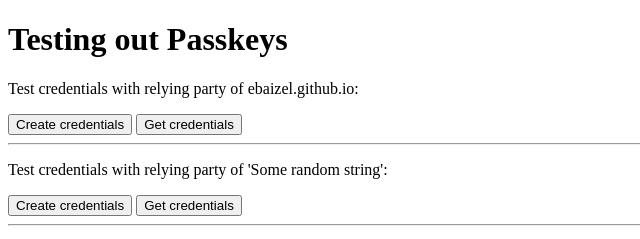
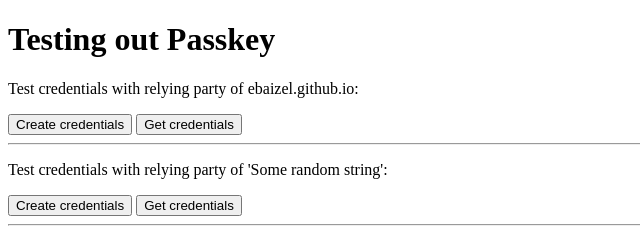
Before and after one commit to ebaizel/passkey, a plain HTML site: page index.html in a window 1280 px wide. Shown: the top 239 px of the page, 0-640 px from the left. Drawn offline with Linux system fonts and the light colour scheme.

Commit message:
Update index.html

```diff
--- a/index.html
+++ b/index.html
@@ -9,7 +9,7 @@
 <title>Execute JavaScript</title>
 </head>
 <body>
-<h1>Testing out Passkeys</h1>
+<h1>Testing out Passkey</h1>
 <p>Test credentials with relying party of ebaizel.github.io:</p>
 <button id="createCredentialsButton">Create credentials</button>
 <button id="getCredentialsButton">Get credentials</button>
```
